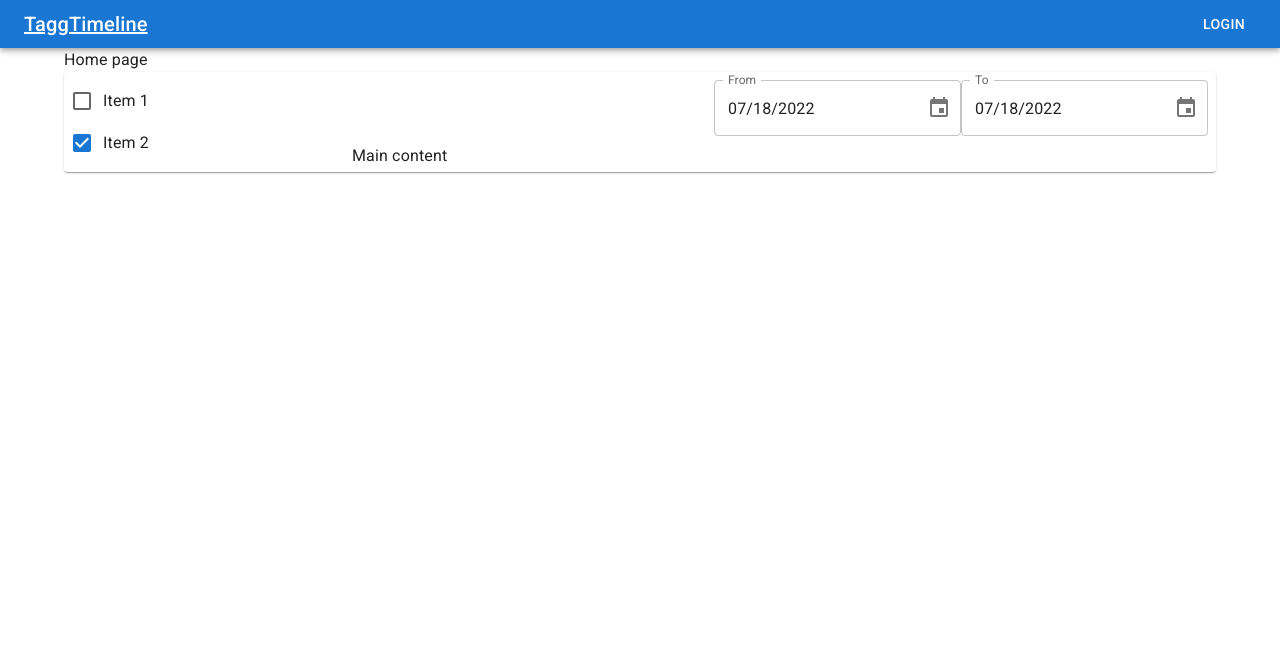
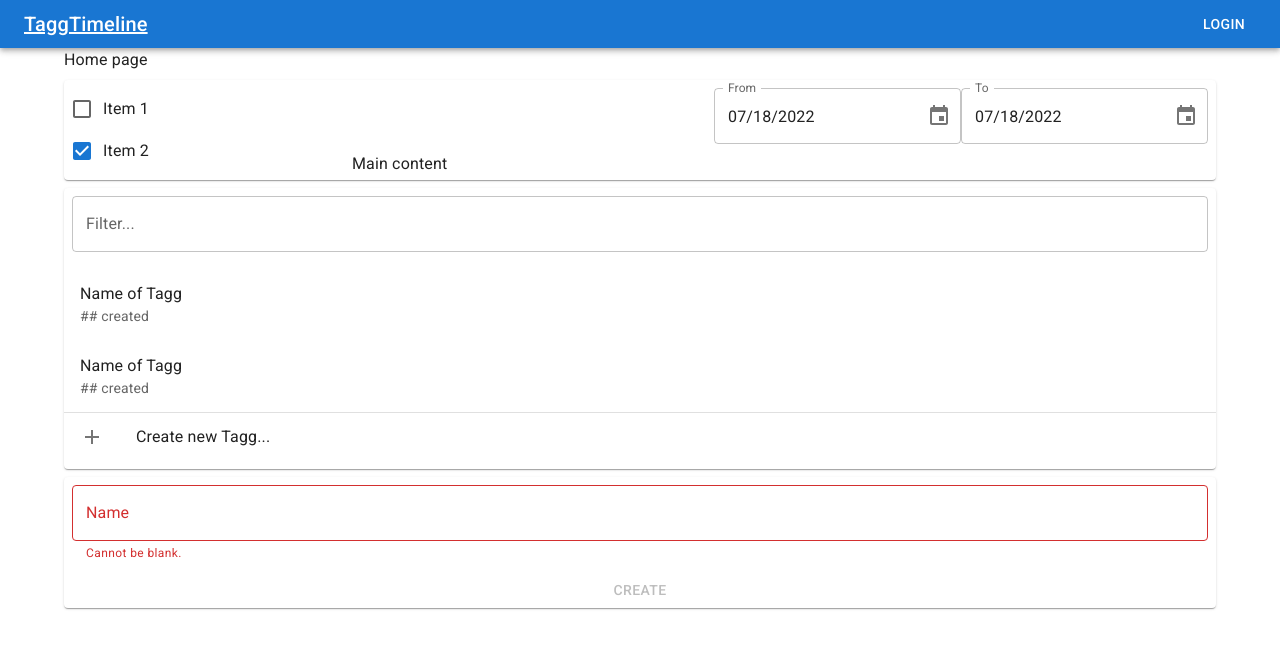
Before and after one commit to Pseudooo/TaggTimeline, a React (Create React App) app in the folder TaggTimeline.WebClient/: page / in a window 1280 px wide. Shown: the top 648 px of the page. Built offline with nearby package versions, Linux system fonts and the light colour scheme.

Commit message:
Forms for creating tags

```diff
--- a/TaggTimeline.WebClient/package.json
+++ b/TaggTimeline.WebClient/package.json
@@ -6,6 +6,7 @@
     "@emotion/react": "^11.9.3",
     "@emotion/styled": "^11.9.3",
     "@mui/icons-material": "^5.8.4",
+    "@mui/lab": "^5.0.0-alpha.90",
     "@mui/material": "^5.9.0",
     "@mui/x-date-pickers": "^5.0.0-beta.1",
     "@reduxjs/toolkit": "^1.8.3",
@@ -66,5 +67,6 @@
     "eslint-plugin-unused-imports": "^2.0.0",
     "prettier": "^2.7.1",
     "swagger-typescript-api": "^9.3.1"
-  }
+  },
+  "proxy": "https://localhost:7054"
 }
--- /dev/null
+++ b/TaggTimeline.WebClient/src/components/forms/CreateTagg.tsx
@@ -0,0 +1,76 @@
+import { LoadingButton } from "@mui/lab";
+import { Box, FormControl } from "@mui/material";
+import { FunctionComponent, useEffect, useState } from "react";
+import { Tagg } from "../../api/generated";
+import { createTagg } from "../../api/wrapped";
+import TextField from "../io/TextField";
+
+export interface CreateTaggFormProps {
+  placeholder?: string;
+  onSuccess?: (tagg: Tagg) => void;
+  onCancel?: () => void;
+}
+
+/**
+ * A form for creating a new Tagg
+ * @param props The porps for this component
+ */
+export const CreateTaggForm: FunctionComponent<CreateTaggFormProps> = ({
+  placeholder = "",
+  onSuccess,
+}) => {
+  const [taggName, setTaggName] = useState(placeholder);
+  const [error, setError] = useState("");
+  const [loading, setLoading] = useState(false);
+
+  const handleTaggNameChange = (value: string) => {
+    setTaggName(value);
+  };
+
+  const tryCreateTagg = (name: string) => {
+    setLoading(true);
+    createTagg(name)
+      .then((tagg) => () => {
+        // Tagg was created successfully
+        setLoading(false);
+        if (onSuccess) {
+          onSuccess(tagg);
+        }
+      })
+      .catch((err) => {
+        setLoading(false);
+        setError("An error occured");
+      })
+      .finally(() => setLoading(false));
+  };
+
+  useEffect(() => {
+    if (taggName.length === 0) {
+      setError("Cannot be blank.");
+      return;
+    }
+    setError("");
+  }, [taggName]);
+
+  return (
+    <Box display="flex" flexDirection="column">
+      <FormControl sx={{ padding: 1 }}>
+        <TextField
+          label="Name"
+          value={taggName}
+          onChange={handleTaggNameChange}
+          error={error.length > 0}
+          helperText={error}
+          disabled={loading}
+        />
+      </FormControl>
+      <LoadingButton
+        loading={loading}
+        disabled={error.length > 0}
+        onClick={() => tryCreateTagg(taggName)}
+      >
+        Create
+      </LoadingButton>
+    </Box>
+  );
+};
--- /dev/null
+++ b/TaggTimeline.WebClient/src/components/forms/CreateTaggInstance.tsx
@@ -0,0 +1,55 @@
+import { Add } from "@mui/icons-material";
+import {
+  Divider,
+  FormControl,
+  List,
+  ListItem,
+  ListItemButton,
+  ListItemIcon,
+  ListItemText,
+} from "@mui/material";
+import { FunctionComponent, useState } from "react";
+import TextField from "../io/TextField";
+
+const TaggListItem: FunctionComponent = () => {
+  return (
+    <ListItem disablePadding>
+      <ListItemButton>
+        <ListItemText primary="Name of Tagg" secondary="## created" />
+      </ListItemButton>
+    </ListItem>
+  );
+};
+
+export const CreateTaggInstanceForm: FunctionComponent = () => {
+  const [searchTerm, setSearchTerm] = useState("");
+
+  const handleSearchChange = () => {
+    console.log(1);
+  };
+
+  return (
+    <>
+      <FormControl fullWidth sx={{ padding: 1 }}>
+        <TextField
+          label="Filter..."
+          value={searchTerm}
+          onChange={handleSearchChange}
+        ></TextField>
+      </FormControl>
+      <List>
+        <TaggListItem />
+        <TaggListItem />
+        <Divider />
+        <ListItem disablePadding>
+          <ListItemButton>
+            <ListItemIcon>
+              <Add />
+            </ListItemIcon>
+            <ListItemText>Create new Tagg...</ListItemText>
+          </ListItemButton>
+        </ListItem>
+      </List>
+    </>
+  );
+};
--- a/TaggTimeline.WebClient/src/views/Home.tsx
+++ b/TaggTimeline.WebClient/src/views/Home.tsx
@@ -1,5 +1,7 @@
-import { Typography } from "@mui/material";
+import { Box, Card, Typography } from "@mui/material";
 import { FunctionComponent } from "react";
+import { CreateTaggForm } from "../components/forms/CreateTagg";
+import { CreateTaggInstanceForm } from "../components/forms/CreateTaggInstance";
 import HorizontalTimeline from "../components/timeline/horizontal/HorizontalTimeline";
 
 /**
@@ -7,9 +9,15 @@ import HorizontalTimeline from "../components/timeline/horizontal/HorizontalTime
  */
 export const Home: FunctionComponent = () => {
   return (
-    <>
+    <Box display="flex" flexDirection="column" gap={1}>
       <Typography>Home page</Typography>
       <HorizontalTimeline />
-    </>
+      <Card>
+        <CreateTaggInstanceForm />
+      </Card>
+      <Card>
+        <CreateTaggForm />
+      </Card>
+    </Box>
   );
 };
```
Also changed, not shown: 1 other file (tests, documents, lock files or other folders).
